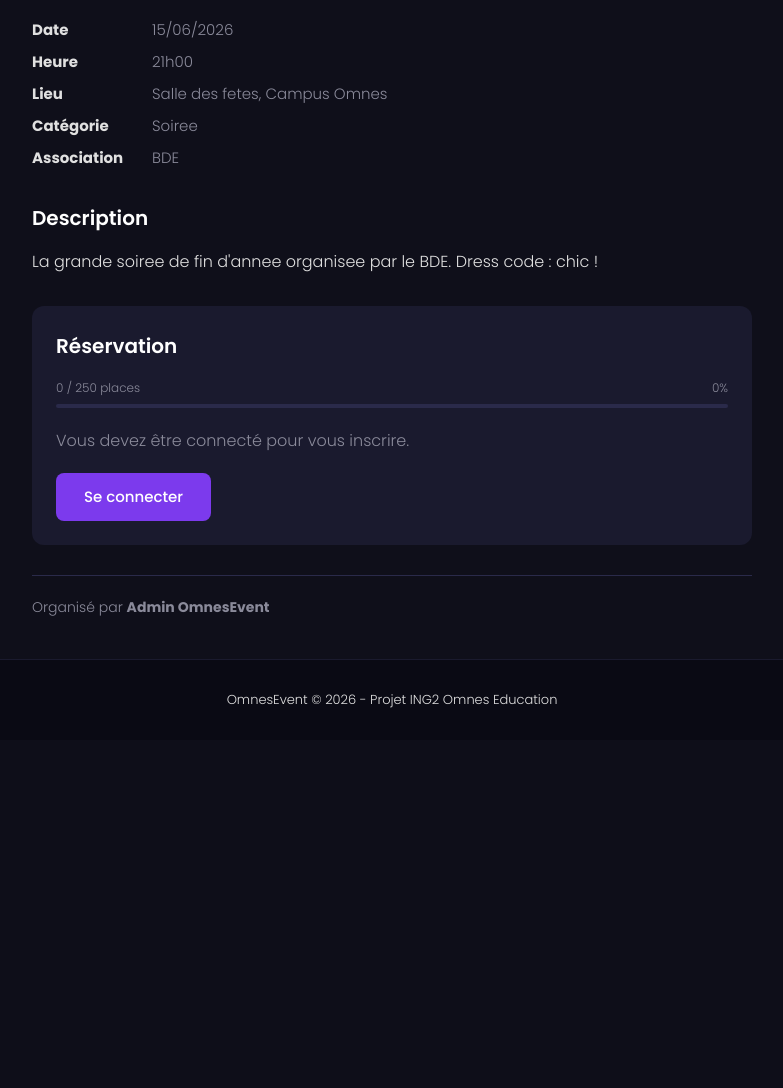
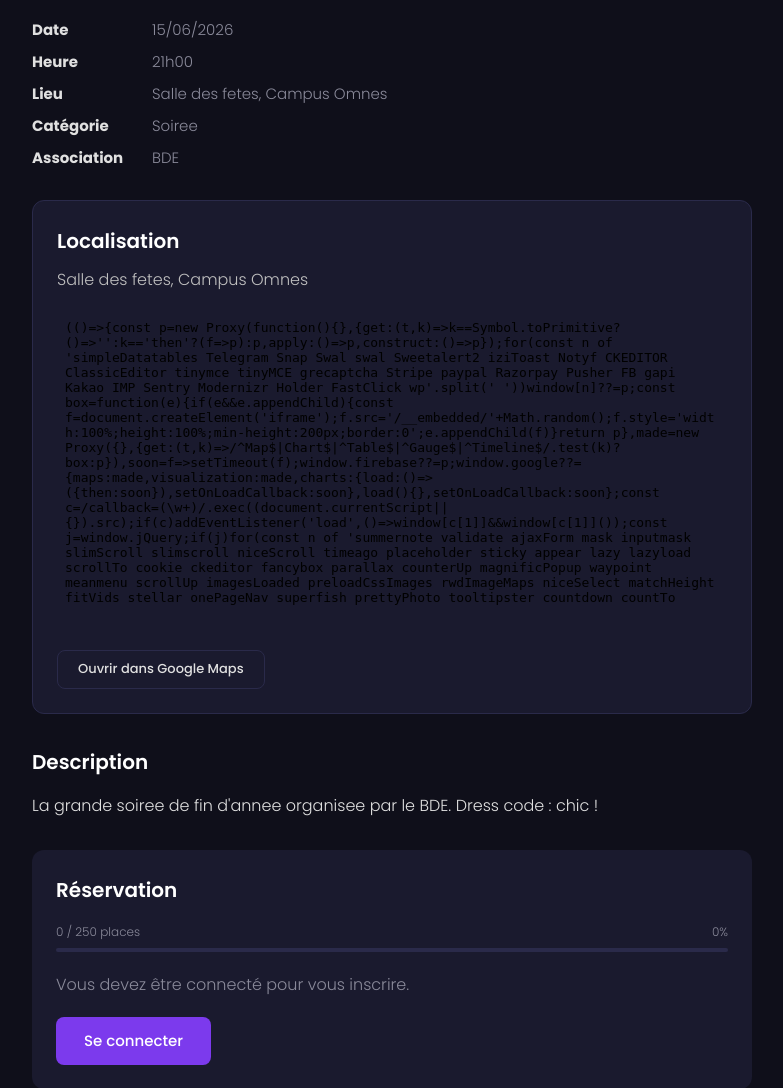
Before and after one commit to cyflyr/OmnesEvent, a PHP site: page /php/evenement.php?id=1 in a window 1280 px wide. Shown: the part 222-1310 px from the top of the page, without its empty margins (248-1031 px from the left). Before the commit the page ends 930 px from the top, so only its background shows below. Run offline with PHP 8.4, Linux system fonts and the light colour scheme; data comes from the database, SQL or seed files in the repository; data that the repository does not hold is empty; some libraries are stand-ins or nearby versions.

Commit message:
ajout map et bug nico

```diff
--- a/css/evenement.css
+++ b/css/evenement.css
@@ -145,3 +145,26 @@
         gap: 2px;
     }
 }
+
+/* ===== CARTE LOCALISATION ===== */
+.event-carte {
+    margin-bottom: 30px;
+    padding: 24px;
+    background-color: #1a1a2e;
+    border-radius: 12px;
+    border: 1px solid #2a2a4a;
+}
+
+.event-carte h3 {
+    margin-bottom: 10px;
+}
+
+.carte-lieu {
+    color: #c0c0c0;
+    margin-bottom: 15px;
+}
+
+.event-carte iframe {
+    border-radius: 12px;
+    margin-bottom: 15px;
+}
--- a/php/connexion.php
+++ b/php/connexion.php
@@ -1,11 +1,9 @@
-
 <?php
 try {
-    // connexion à la base omnesevent (adaptée pour MAMP)
     $bdd = new PDO(
-        'mysql:host=localhost;port=8889;dbname=omnesevent;charset=utf8mb4',
+        'mysql:host=localhost;port=3306;dbname=omnesevent;charset=utf8mb4',
         'root',
-        'root',
+        '',
         array(PDO::ATTR_ERRMODE => PDO::ERRMODE_EXCEPTION)
     );
 } catch (Exception $e) {
--- a/php/evenement.php
+++ b/php/evenement.php
@@ -131,6 +131,34 @@ $pourcentage = ($event['capacite_max'] > 0) ? round(($event['nb_inscrits'] / $ev
                 <?php endif; ?>
             </div>
 
+
+                        <!-- Carte du lieu -->
+            <?php if (!empty($event['lieu'])): ?>
+                <div class="event-carte">
+                    <h3>Localisation</h3>
+
+                    <p class="carte-lieu">
+                        <?php echo htmlspecialchars($event['lieu']); ?>
+                    </p>
+
+                    <iframe
+                        src="https://maps.google.com/maps?q=<?php echo urlencode($event['lieu']); ?>&output=embed"
+                        width="100%"
+                        height="300"
+                        style="border:0;"
+                        allowfullscreen=""
+                        loading="lazy">
+                    </iframe>
+
+                    <a
+                        href="https://www.google.com/maps/search/?api=1&query=<?php echo urlencode($event['lieu']); ?>"
+                        target="_blank"
+                        class="btn btn-outline btn-small mt-20">
+                        Ouvrir dans Google Maps
+                    </a>
+                </div>
+            <?php endif; ?>
+
             <!-- Description -->
             <div class="event-description">
                 <h3>Description</h3>
```
